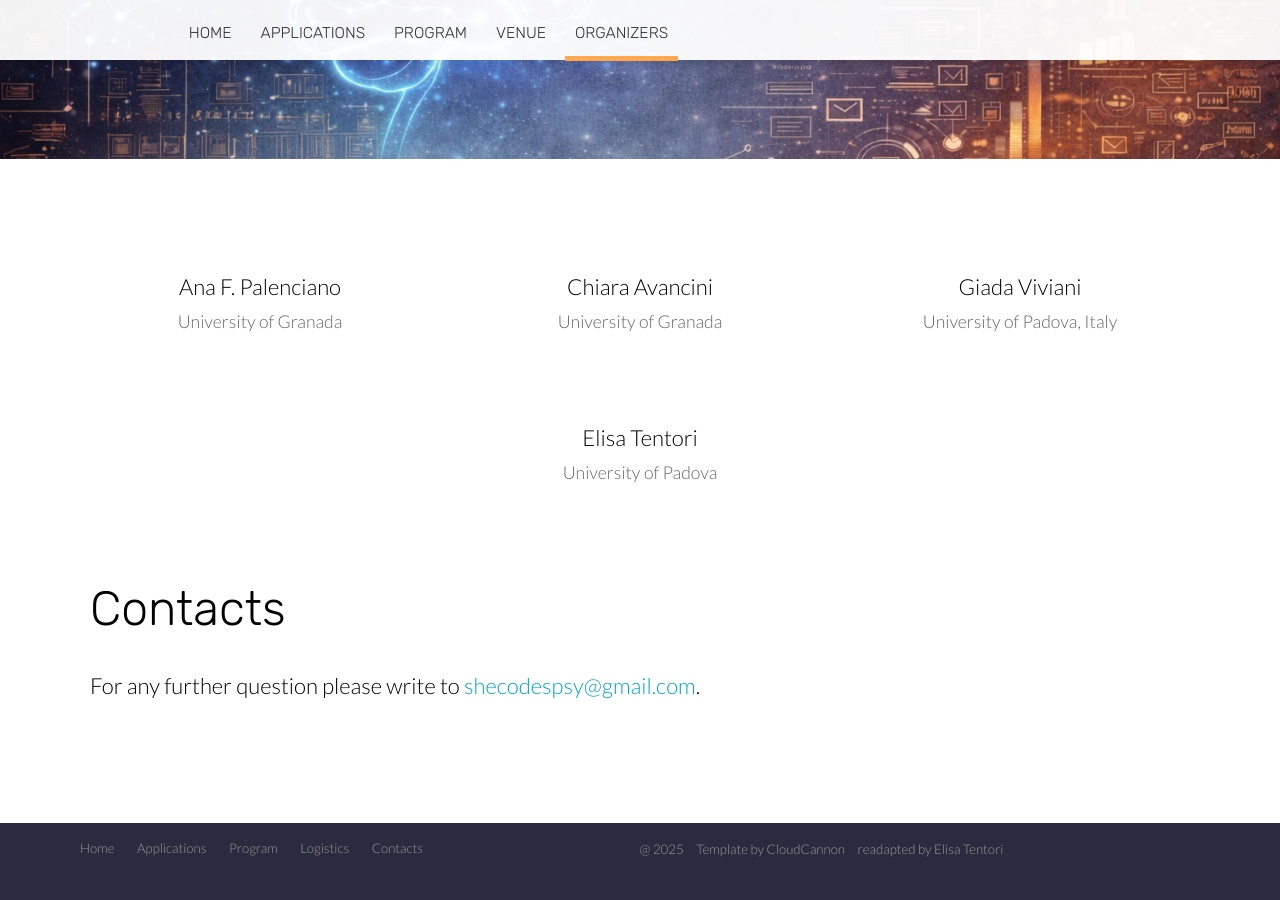
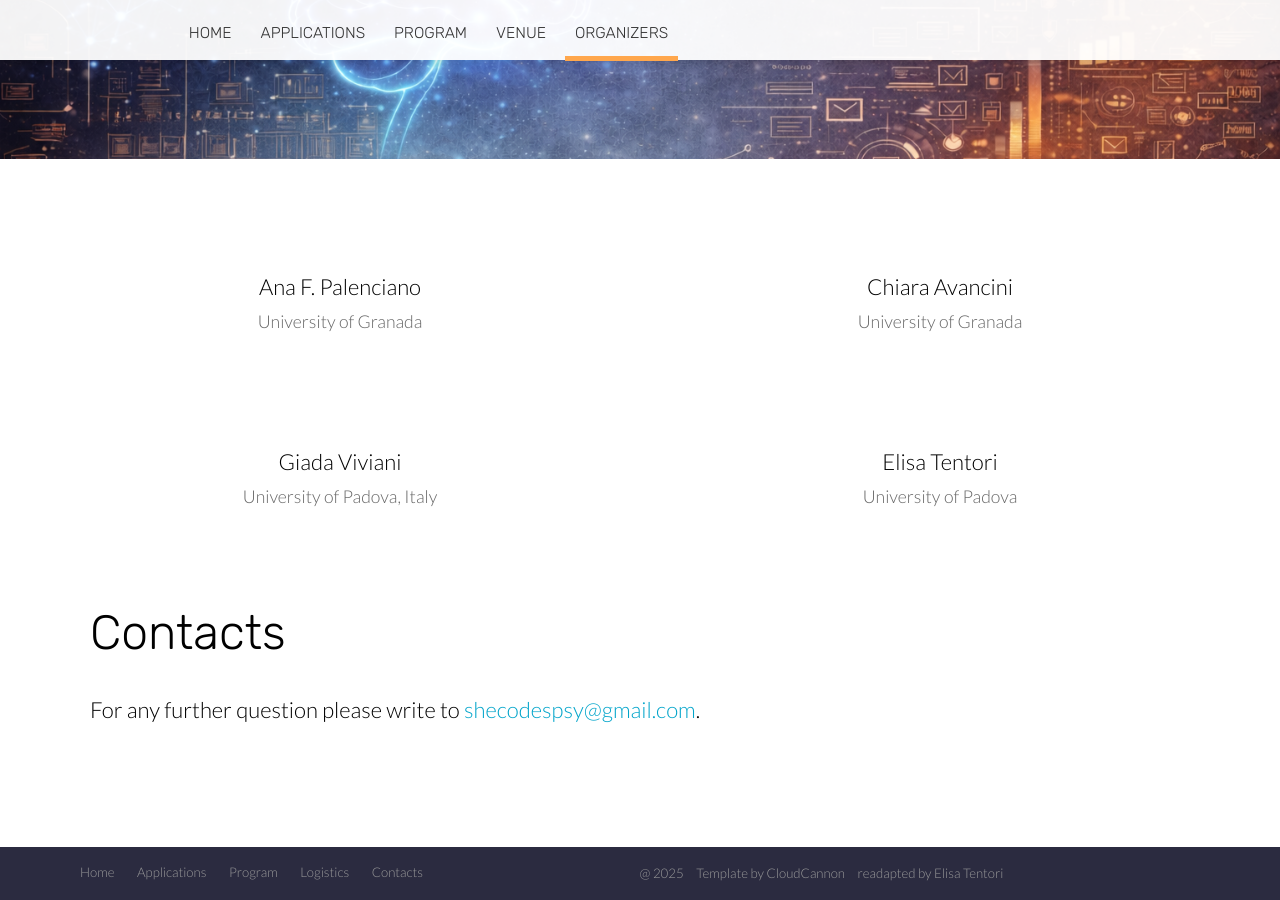
Before and after one commit to shecodespsy/shecodespsy.github.io, a Jekyll site: the page built from organizers.html, in a window 1280 px wide and 900 px high, scrolled down 291 px. Built offline with Jekyll 4.4.1, drawn with Linux system fonts in a browser that asks for light colours; nearby versions of some CDN libraries; before the commit the page ends 1167 px from its top, so only the background shows below that.

Commit message:
organizers

```diff
--- a/organizers.html
+++ b/organizers.html
@@ -18,6 +18,30 @@ image: /images/background/DallE-home.png
 	height: 100px;
 	max-width: 200px;
 	object-fit: contain;
+}
+
+/* Organizers grid: 2 columns on desktop, 1 on mobile */
+ul.staff {
+  list-style: none;
+  padding: 0;
+  margin: 0;
+  display: grid;
+  grid-template-columns: repeat(2, minmax(220px, 1fr));
+  gap: 24px 60px; /* row gap, column gap */
+  justify-items: center; /* centers each card */
+}
+
+ul.staff > li {
+  width: 100%;
+  max-width: 420px; /* keeps items from getting too wide */
+  text-align: center;
+}
+
+@media screen and (max-width: 768px) {
+  ul.staff {
+    grid-template-columns: 1fr;
+    gap: 18px;
+  }
 }
 
 </style>
```
